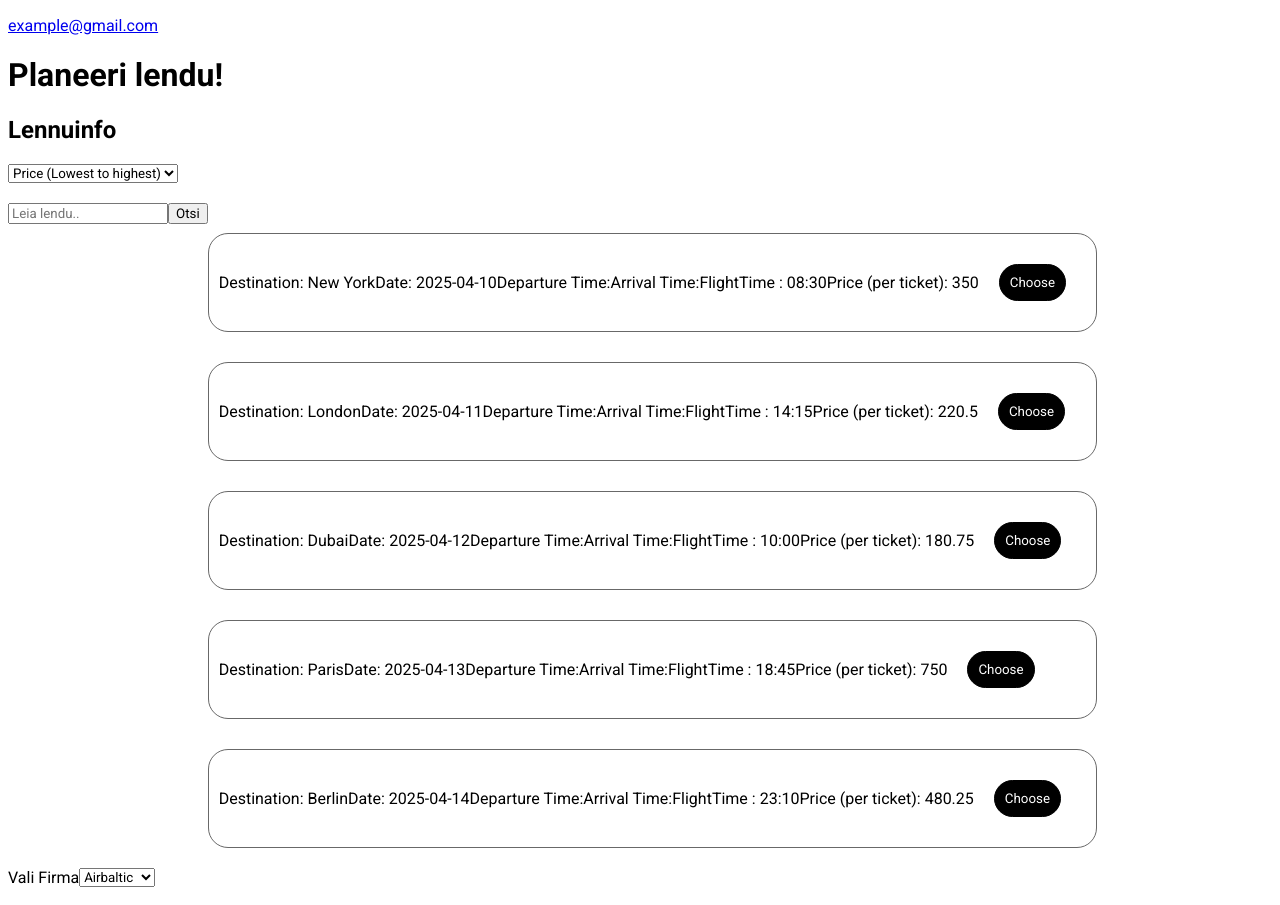
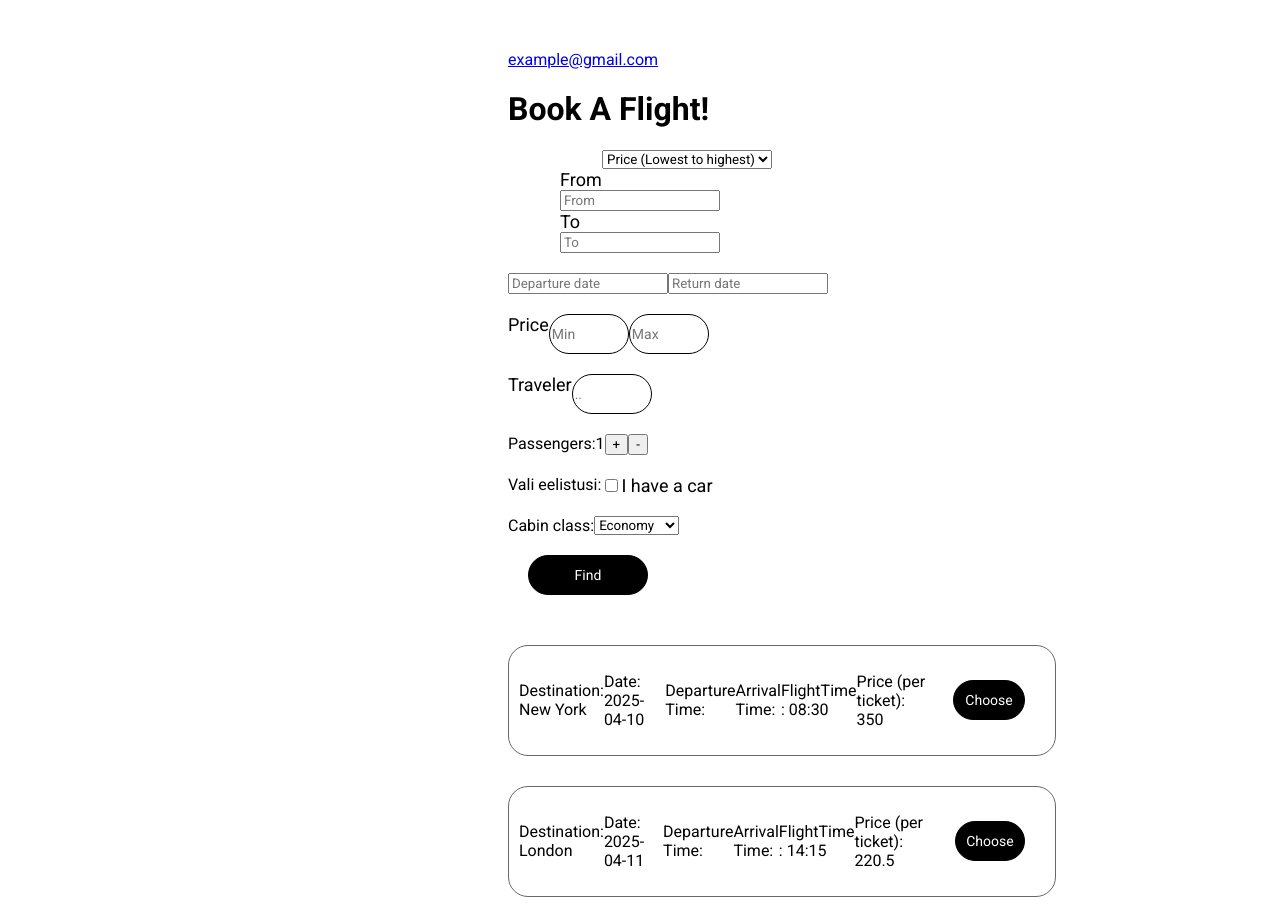
Before and after one commit to diana-vladotsenko/cgi, a Next.js app in the folder veebirakendus/frontend/: page / in a window 1280 px wide. Shown: the top 905 px of the page. Built offline with nearby package versions, Linux system fonts and the light colour scheme.

Commit message:
added datePicker and made frontend more better for UI

```diff
--- /dev/null
+++ b/veebirakendus/frontend/components/DatePicker.jsx
@@ -0,0 +1,41 @@
+import React from "react";
+import DatePicker from "react-datepicker";
+import "react-datepicker/dist/react-datepicker.css";
+import { format } from "date-fns";
+import { useState, useEffect } from "react";
+
+
+const ChooseDate = () => {
+  const [departureDate, setDepartureDate] = useState(null);
+  const [returnDate, setReturnDate] = useState(null);
+
+
+
+  return (
+
+    <section>
+          <DatePicker
+            selected={returnDate}
+            onChange={(date) => setReturnDate(date)}
+            minDate={new Date()}
+            dateFormat="dd/MM/yyyy"
+            placeholderText="Departure date"
+            selectsStart
+            startDate={departureDate}
+            endDate={returnDate}
+          />
+          <DatePicker
+            selected={departureDate}
+            onChange={(date) => setDepartureDate(date)}
+            minDate={new Date()}
+            dateFormat="dd/MM/yyyy"
+            placeholderText="Return date"
+            selectsStart
+            startDate={departureDate}
+            endDate={returnDate}
+          />
+          </section>
+  );
+};
+
+export default ChooseDate;
--- /dev/null
+++ b/veebirakendus/frontend/components/FilterSection.jsx
@@ -0,0 +1,46 @@
+import React from "react";
+
+const FilterSection = () => {
+
+  return (
+    <div>
+    <section>
+        <label for="Price">Price</label>
+          <input className ="inputs-rounded" type="number" placeholder="Min"/>
+          <input className ="inputs-rounded" type="number" placeholder="Max"/>
+      </section>
+      <section>
+        <label for="Traveler">Traveler</label>
+          <input  className ="inputs-rounded" type="number" placeholder=".."/>
+      </section>
+
+      {/* passengers section */}
+      <section>
+        Passengers:
+        <div id="numbers">
+          {/* by default */}
+          1
+        </div>
+        <input type="button" onClick ="add()" value="+"/>
+        <input type="button" onClick ="decrease()" value="-"/>
+        </section>
+
+        <section>
+        Vali eelistusi:
+        <input type="checkbox" id="vehicle2" name="vehicle2" value="Car"/>
+        <label for="vehicle2"> I have a car</label>
+      </section>
+      <section>
+        Cabin class:
+        <select>
+          {/* default is economy */}
+          <option>Economy</option>
+          <option>Business</option>
+          <option>First Class</option>
+        </select>
+      </section>
+      </div>
+  );
+};
+
+export default FilterSection;
--- a/veebirakendus/frontend/components/Main.jsx
+++ b/veebirakendus/frontend/components/Main.jsx
@@ -1,8 +1,14 @@
 /* eslint-disable @next/next/no-img-element */
 import Link from "next/link";
 import React from "react";
-import FlightComponent from "../components/FlightComponent";
+import FlightList from "./FlightsList";
+import SearchBar from "./SearchBar";
+import ChooseDate from "./DatePicker";
+import FilterSection from "./FilterSection";
+
+
 import { useState, useEffect } from "react";
+
 
 
 const flightsData = () => {
@@ -10,8 +16,7 @@ const flightsData = () => {
   const [flights, setFlights] = useState([]);
   const [loading, setLoading] = useState(true);
 
-
-  useEffect((i) => {
+  useEffect(() => {
     const fetchFlights = async () => {
       try {
         //fetch is a method HTTP of get throught url
@@ -33,96 +38,36 @@ const flightsData = () => {
     //Empty array says, that dont need to call this function again, so call it once
   }, []);
 
+
   return (
-    <div>
+    <div className="flights-page">
       <p>
         <Link href="mailto:example@gmail.com">
           example@gmail.com
         </Link>
       </p>
-      <h1>Planeeri lendu!</h1>
+      <h1>Book A Flight!</h1>
 
-      {/* Lennude leidmise section */}
-      <h2>Lennuinfo</h2>
+      {/* filter */}
       <section className="filter">
-        <select >
-          <option>Price (Lowest to highest)</option>
-          <option>Price (Highest to lowest)</option>
-          {/* <option></option>
-          <option></option> */}
-
-        </select>
-
-      </section>
-      <section >
-        <search>
-          <form method="submit">
-            <input name="searchBar" id="search" placeholder="Leia lendu.."/>
-            <input type="submit" name="submit" value="Otsi"/>
-          </form>
-        </search>
-        <FlightComponent flights={flights} />
-      </section>
-
-      {/* Firmade leidmine */}
-      <form method="submit">
-      <section>
-
-      <label for="Firma">Vali Firma </label>
-      <select>
-          <option> Airbaltic</option>
-          <option> Ryanair</option>
-          <option> SAS </option>
-          <option> Finlandia</option>
-        </select>
+          <select >
+            <option >Price (Lowest to highest)</option>
+            <option>Price (Highest to lowest)</option>
+          </select>
         </section>
 
-        <section>
-        <label for="Kuupäev">Vali Kuupäev</label>
-        <input type="date" id="flightDate" name="date"/>
-        <input type="submit"></input>
+        {/* kasutaja filterite võimaluse osa */}
+        <form method="submit">
+        <SearchBar/>
+        <ChooseDate/>
+        <FilterSection/>
+        <input type="submit" name="submit" value="Find" className="primary-button"/>
+      </form>
+
+      {/* lennureiside ajad */}
+      <section>
+          <FlightList flights={flights} />
         </section>
-
-        {/* sihtkoht, lõppkoht */}
-        {/* <section>
-          <select>
-          <option> New York</option>
-          <option> London</option>
-          <option> Dubai </option>
-          <option> Madrid</option>
-          </select>
-        </section> */}
-
-        <section>
-        Vali sihtkoht: <input type="text" placeholder="Sisesta sihtkoht ..."/>
-        </section>
-        <section>
-        Vali lõppkoht: <input type="text" placeholder="Sisesta lõppkoht ..."/>
-        </section>
-
-        <h2>Sisesta andmed:</h2>
-        <section>
-        Sisesta eesnimi: <input type="text" placeholder="Sisesta lõppkoht ..."/>
-        </section>
-        <section>
-        Sisesta perekonnanimi: <input type="text" placeholder="Sisesta lõppkoht ..."/>
-        </section>
-        <section>
-        Vali istekoht:
-        <select>
-          <option> A</option>
-          <option> B</option>
-          <option> C </option>
-          <option> F</option>
-        </select>
-        </section>
-        <section>
-        Vali eelistusi:
-          <input type="checkbox" id="vehicle2" name="vehicle2" value="Car"/>
-          <label for="vehicle2"> I have a car</label>
-        </section>
-
-      </form>
     </div>
   );
 };
--- /dev/null
+++ b/veebirakendus/frontend/components/SearchBar.jsx
@@ -0,0 +1,20 @@
+import React from "react";
+import "../styles/globals.css";
+
+
+const SearchBar = () => {
+  return (
+    <div className="card-container">
+      <search>
+          <div>
+          <label>From</label>
+            <input name="searchBar" id="search" placeholder="From"/>
+          <label>To</label>
+          <input name="searchBar" id="search" placeholder="To"/>
+          </div>
+      </search>
+  </div>
+  );
+};
+
+export default SearchBar;
--- a/veebirakendus/frontend/pages/_app.js
+++ b/veebirakendus/frontend/pages/_app.js
@@ -1,4 +1,5 @@
 import "../styles/globals.css";
+
 
 export default function App({ Component, pageProps }) {
   return <Component {...pageProps} />;
--- a/veebirakendus/frontend/pages/index.js
+++ b/veebirakendus/frontend/pages/index.js
@@ -7,9 +7,9 @@ export default function Home() {
   return (
     <>
       <Head>
-        <title>Lennud</title>
+        <title>Airplanes</title>
       </Head>
-      <Main />
+      <Main/>
     </>
   );
 }
--- a/veebirakendus/frontend/styles/globals.css
+++ b/veebirakendus/frontend/styles/globals.css
@@ -4,6 +4,14 @@
 }
 html{
   scroll-behavior: smooth;
+}
+
+.flights-page{
+  margin-left: 500px;
+  margin-right: 500px;
+  margin-top:50px;
+  margin-bottom:50px;
+  flex-direction:column;
 }
 
 section{
@@ -19,11 +27,7 @@ section{
   justify-content: flex-start;
   align-items: center;
 }
-.card-container{
-  display:block;
-  padding:5px;
 
-}
 .primary-button{
   display:block;
   border: 1px solid black;
@@ -32,8 +36,45 @@ section{
   color: white;
   background-color: black;
   margin:20px;
+  cursor:pointer;
+  width:120px;
+  height:40px;
+  align-items:center;
+  justify-content:flex-end;
+  font-size:14px;
 }
 .primary-button:hover{
-    border-radius:5px;
-    background-color: rgb(107, 106, 106);
+    background-color: rgb(155, 154, 154);
+    border: 1px solid rgb(155, 154, 154);
 }
+.filter{
+  display:flex;
+  align-items:center;
+  justify-content:flex-end;
+}
+.search-bar-container{
+  display:flex;
+  align-items:center;
+  justify-content:center;
+}
+.inputs-rounded{
+  display:block;
+  border-radius:20px;
+  width: 80px;
+  height: 40px;
+  border: 1px solid rgb(0, 0, 0);
+  font-size:14px;
+}
+.inputs-rounded:hover{
+  border: 1px solid rgb(155, 154, 154);
+}
+.card-container{
+  display:flex;
+  justify-content:center;
+  flex-direction:column;
+  align-items:center;
+}
+label{
+  display:flex;
+  font-size:18px;
+}
```
Also changed, not shown: veebirakendus/frontend/components/AboutSection.jsx (deleted, +0 -52 lines), veebirakendus/frontend/package.json (+6 -4 lines), veebirakendus/frontend/components/FlightsList.jsx (renamed from veebirakendus/frontend/components/FlightComponent.jsx), 1 other file (tests, documents, lock files or other folders).
